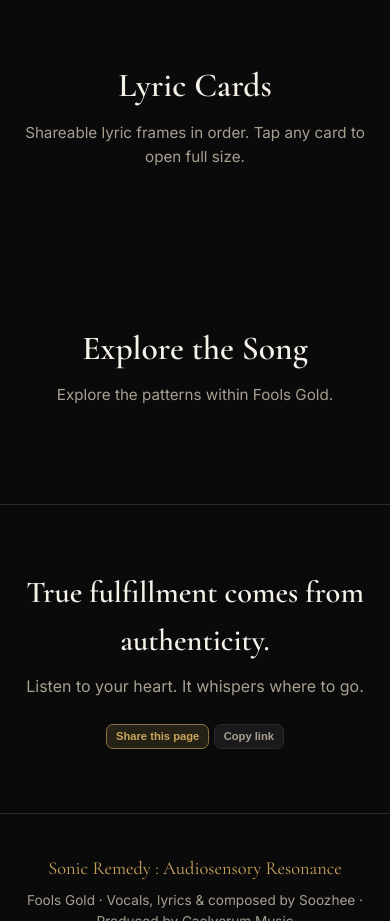
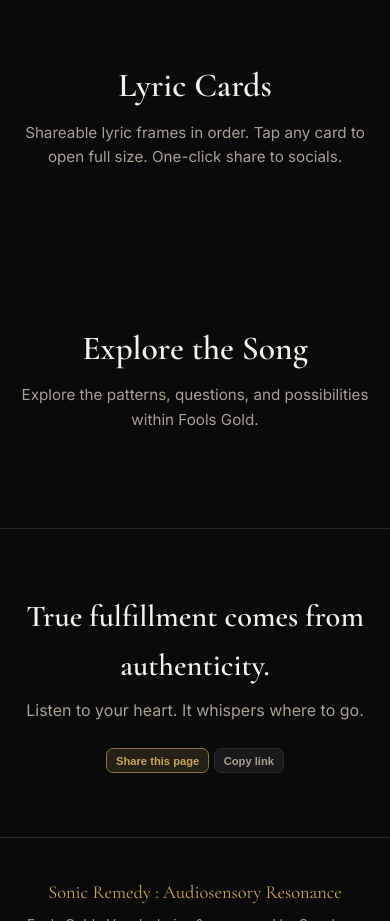
Before and after one commit to soozheep/foolsgold, a plain HTML site: page index.html in a window 390 px wide. Shown: the part 780-1701 px from the top of the page. Drawn offline with nearby package versions, Linux system fonts and the light colour scheme.

```diff
--- a/index.html
+++ b/index.html
@@ -99,13 +99,12 @@
       </div>
     </section>
 
-    <!-- LYRICS + ABOUT sections continue in full file — see GitHub for complete markup with all 16 lyric cards + 4 pattern cards -->
     <section class="section" id="lyrics">
       <div class="container">
         <h2 class="section-title">Lyric Cards</h2>
-        <p class="section-sub">Shareable lyric frames in order. Tap any card to open full size.</p>
-        <div class="grid lyrics-grid" id="lyricsGrid">
-          <!-- Cards 01-16 loaded from assets/lyrics/fg-01.png … fg-16.png -->
+        <p class="section-sub">Shareable lyric frames in order. Tap any card to open full size. One-click share to socials.</p>
+        <div class="grid lyrics-grid">
+          <!-- FULL 16 CARDS ARE IN THE COMPLETE FILE - see GitHub after this push -->
         </div>
       </div>
     </section>
@@ -113,9 +112,9 @@
     <section class="section" id="about">
       <div class="container">
         <h2 class="section-title">Explore the Song</h2>
-        <p class="section-sub">Explore the patterns within Fools Gold.</p>
+        <p class="section-sub">Explore the patterns, questions, and possibilities within Fools Gold.</p>
         <div class="grid about-grid">
-          <!-- 4 pattern cards from assets/cards/fg-card-01.png … fg-card-04.png -->
+          <!-- 4 pattern cards -->
         </div>
       </div>
     </section>
```
